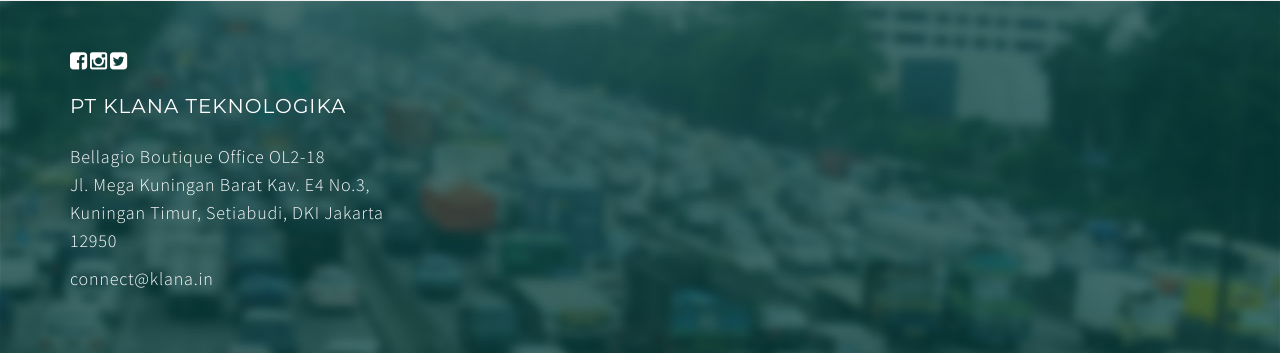
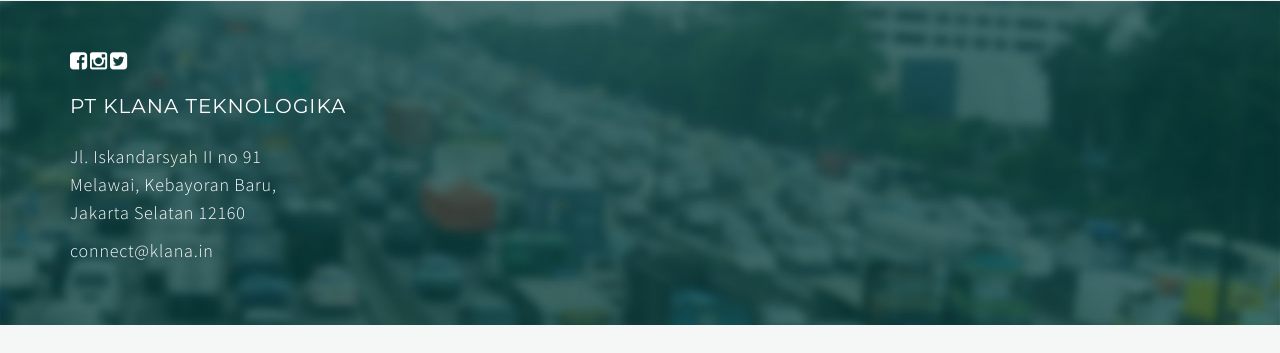
Before and after one commit to adepurana/pp, a Node server app: page / in a window 1280 px wide. Shown: the part 1730-2083 px from the top of the page. After the commit the page ends 2055 px from the top, so only its background shows below. Run offline with Node 20, Linux system fonts and the light colour scheme; some libraries are stand-ins or nearby versions.

Commit message:
Add files via upload

```diff
--- a/views/klana.ejs
+++ b/views/klana.ejs
@@ -146,9 +146,9 @@
 								<a href="https://www.instagram.com/klana.in/" class="inline"><i class="fa fa-instagram fa-2x white-text"></i></a>
 								<a href="https://www.twitter.com/klanain/" class="inline"><i class="fa fa-twitter-square fa-2x white-text"></i></a>
                 <h3>PT Klana Teknologika</h3>
-                <p>Bellagio Boutique Office OL2-18
-									 <br>Jl. Mega Kuningan Barat Kav. E4 No.3,
-									 <br>Kuningan Timur, Setiabudi, DKI Jakarta 12950
+                <p>Jl. Iskandarsyah II no 91
+										<br>Melawai, Kebayoran Baru,
+										<br>Jakarta Selatan 12160
 								</p>
                 <p>connect@klana.in</p>
               </div>
```
